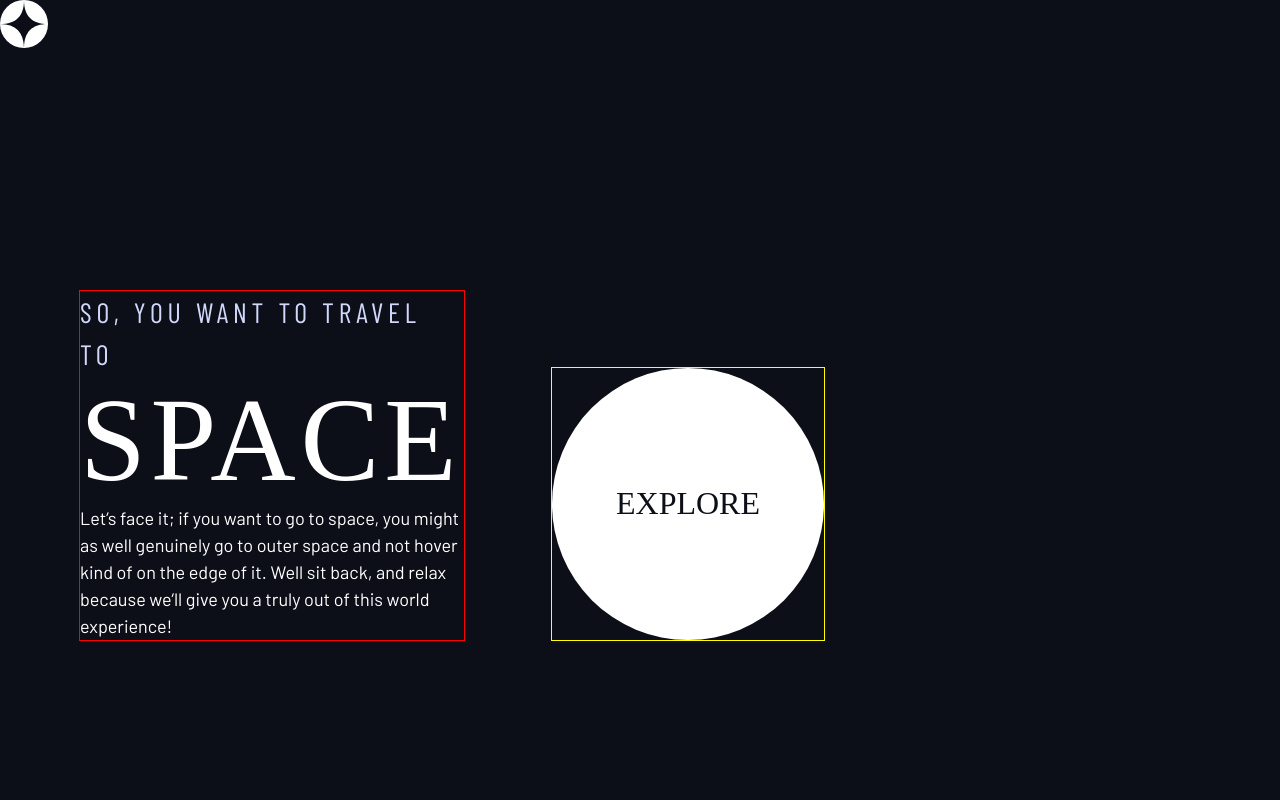
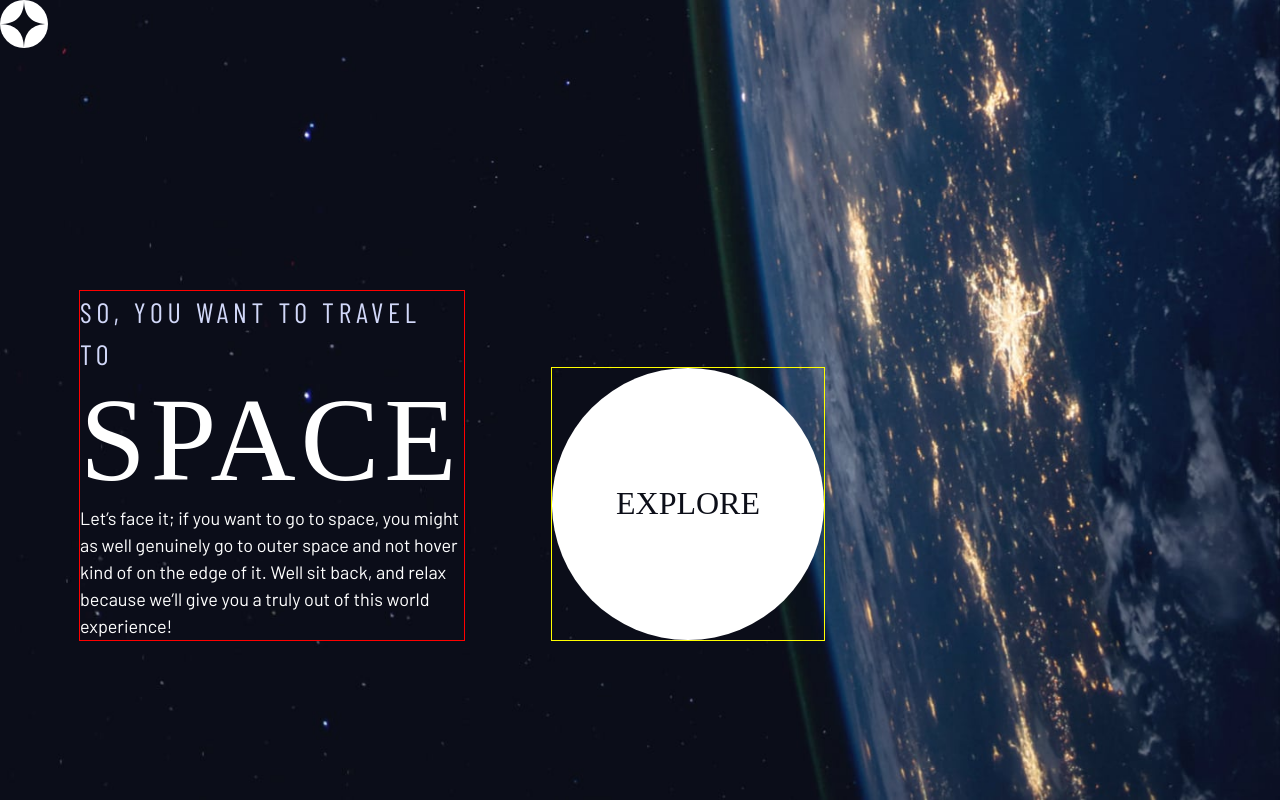
Before and after one commit to Despeerado/Frontend-mentor--space-tourism-multi-page-website, a plain HTML site: page index.html in a window 1280 px wide. Drawn offline with nearby package versions, Linux system fonts and the light colour scheme; a web font is replaced by a local one.

Commit message:
homepage styling

```diff
--- a/style.css
+++ b/style.css
@@ -373,3 +373,34 @@ select {
     background-color: hsl(var(--clr-white));
     color: hsl(var(--clr-dark));
 }
+
+/* ------------------- */
+/* Page specifics  */
+/* ------------------- */
+
+
+body {
+    background-size: cover;
+    background-position: bottom center;
+}
+.home {
+    background-image: url("./assets/home/background-home-mobile.jpg");
+}
+
+@media (min-width: 35rem) {
+    body {
+    background-size: cover;
+    background-position: center center;
+}
+
+    .home {
+        background-image: url("./assets/home/background-home-tablet.jpg");
+    }
+}
+
+@media (min-width: 45rem) {
+
+    .home {
+        background-image: url("./assets/home/background-home-desktop.jpg");
+    }
+}
```
